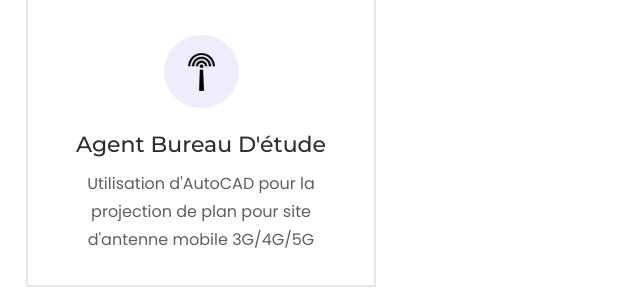
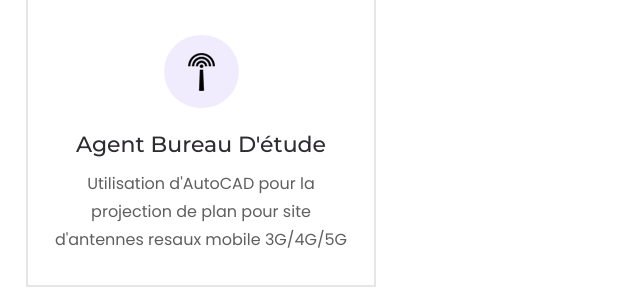
Before and after one commit to nyxover/cv, a plain HTML site: page index.html in a window 1280 px wide. Shown: the part 3219-3523 px from the top of the page, 439-1079 px from the left. Drawn offline with Linux system fonts and the light colour scheme.

Commit message:
Update index.html

```diff
--- a/index.html
+++ b/index.html
@@ -329,7 +329,7 @@
                         <div class="services-content">
                             <img src="images/services/services-antenne.png" alt="antenne">
                             <h3>Agent Bureau D'étude</h3>
-                         <p>Utilisation d'AutoCAD pour la projection de plan pour site d'antenne mobile 3G/4G/5G</p>
+                         <p>Utilisation d'AutoCAD pour la projection de plan pour site d'antennes resaux mobile 3G/4G/5G</p>
                         </div>
                         <!--services-content-->
                     </div>
```
